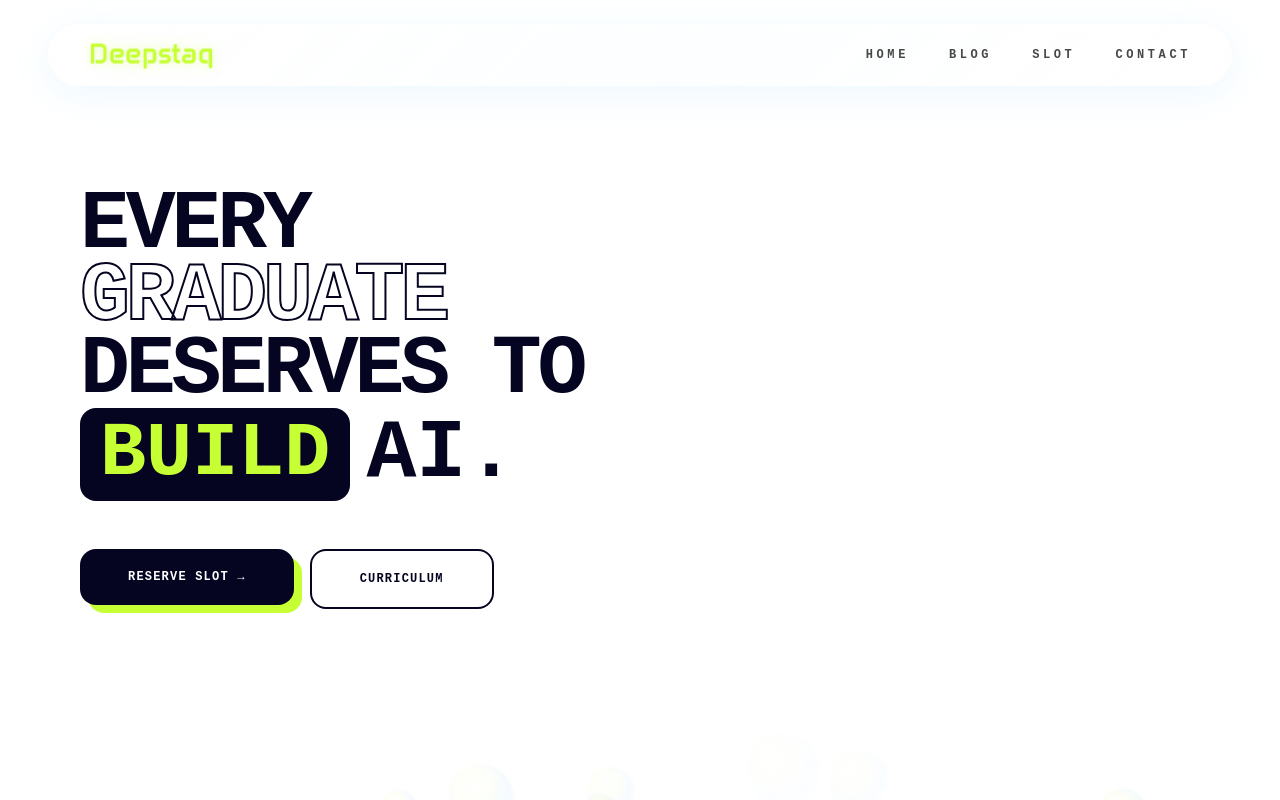
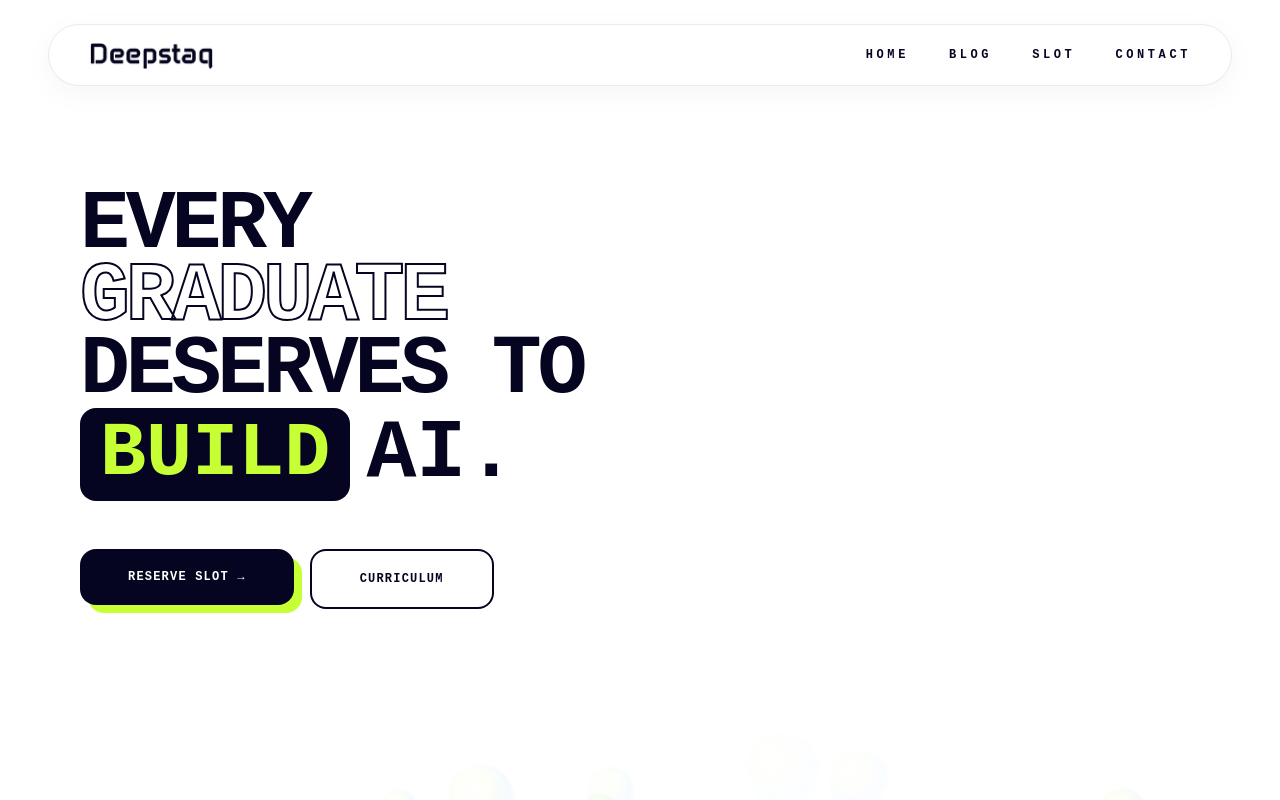
Before and after one commit to Adarshpm-0707/register-form-dq, a React (Create React App) app: page / in a window 1280 px wide. Shown: the top 800 px of the page. Built offline with nearby package versions, Linux system fonts and the light colour scheme.

Commit message:
updated navbar

```diff
--- a/src/components/Navbar.jsx
+++ b/src/components/Navbar.jsx
@@ -69,11 +69,7 @@ function Navbar() {
       transition={{ duration: 0.4, ease: "easeInOut" }}
       className="fixed top-4 md:top-6 left-0 w-full z-[100] px-4 md:px-12 flex justify-center pointer-events-none"
     >
-      <nav className="water-nav w-full max-w-7xl flex items-center justify-between px-5 md:px-10 py-3 md:py-4 rounded-full pointer-events-auto relative">
-        {/* Visual Effects */}
-        <div className="water-sheen-bar" />
-        <div className="water-nav-top-gloss absolute top-0 left-6 right-6 h-[1.5px] rounded-full pointer-events-none opacity-50" />
-
+      <nav className="w-full max-w-7xl flex items-center justify-between px-5 md:px-10 py-3 md:py-4 rounded-full bg-white border border-slate-200/80 shadow-[0_8px_30px_rgba(0,0,0,0.04)] pointer-events-auto relative">
         {/* LOGO */}
         <Link
           to="/"
@@ -82,7 +78,8 @@ function Navbar() {
           <img
             src={logo}
             alt="DeepStaq Logo"
-            className="water-logo-glow h-5 md:h-7 w-auto object-contain"
+            className="h-5 md:h-7 w-auto object-contain"
+            style={{ filter: "brightness(0) invert(7%) sepia(16%) saturate(3603%) hue-rotate(211deg) brightness(94%) contrast(109%)" }}
           />
         </Link>
 
@@ -92,10 +89,10 @@ function Navbar() {
             <Link
               key={link.path}
               to={link.path}
-              className="water-link relative text-xs font-black uppercase tracking-[0.3em] transition-all duration-300 group text-[#050521]"
+              className="relative text-xs font-black uppercase tracking-[0.3em] transition-all duration-300 group text-[#050521]"
             >
               {link.name}
-              <span className="water-link-underline absolute -bottom-1 left-0 w-0 h-[2px] bg-[#c6ff34] group-hover:w-full transition-all duration-300 rounded-full shadow-[0_0_8px_#c6ff34]" />
+              <span className="absolute -bottom-1 left-0 w-0 h-[2px] bg-[#c6ff34] group-hover:w-full transition-all duration-300 rounded-full" />
             </Link>
           ))}
         </div>
@@ -121,8 +118,7 @@ function Navbar() {
               animate={{ opacity: 1, y: 0, scale: 1 }}
               exit={{ opacity: 0, y: -20, scale: 0.95 }}
               transition={{ duration: 0.2, ease: "easeOut" }}
-              className="water-nav-mobile absolute top-[calc(100%+12px)] left-0 w-full rounded-[24px] p-6 md:hidden z-50 flex flex-col gap-4 shadow-2xl border border-[#050521]/10 overflow-hidden"
-              style={{ backdropFilter: "blur(20px)", backgroundColor: "rgba(255, 255, 255, 0.9)" }}
+              className="absolute top-[calc(100%+12px)] left-0 w-full rounded-[24px] p-6 md:hidden z-50 flex flex-col gap-4 shadow-xl border border-slate-200 bg-white overflow-hidden"
             >
               {navLinks.map((link) => (
                 <Link
```
